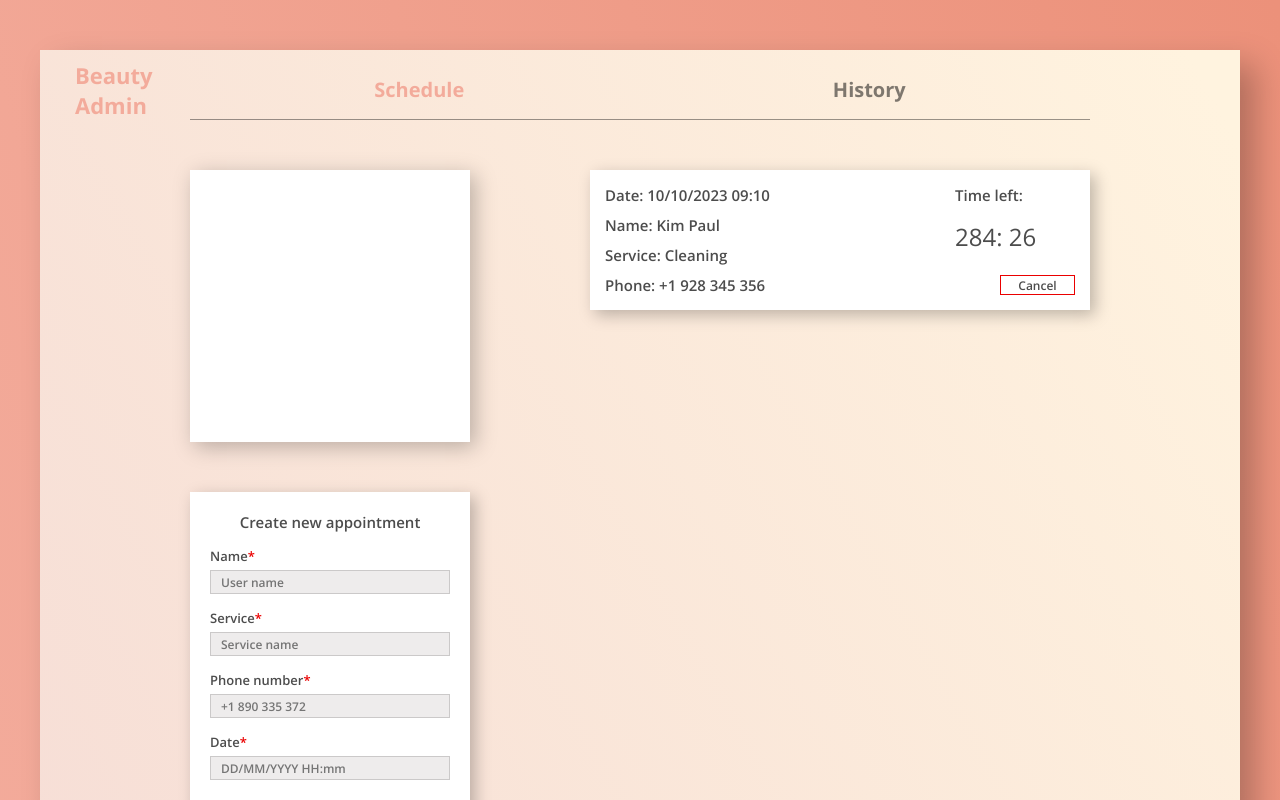
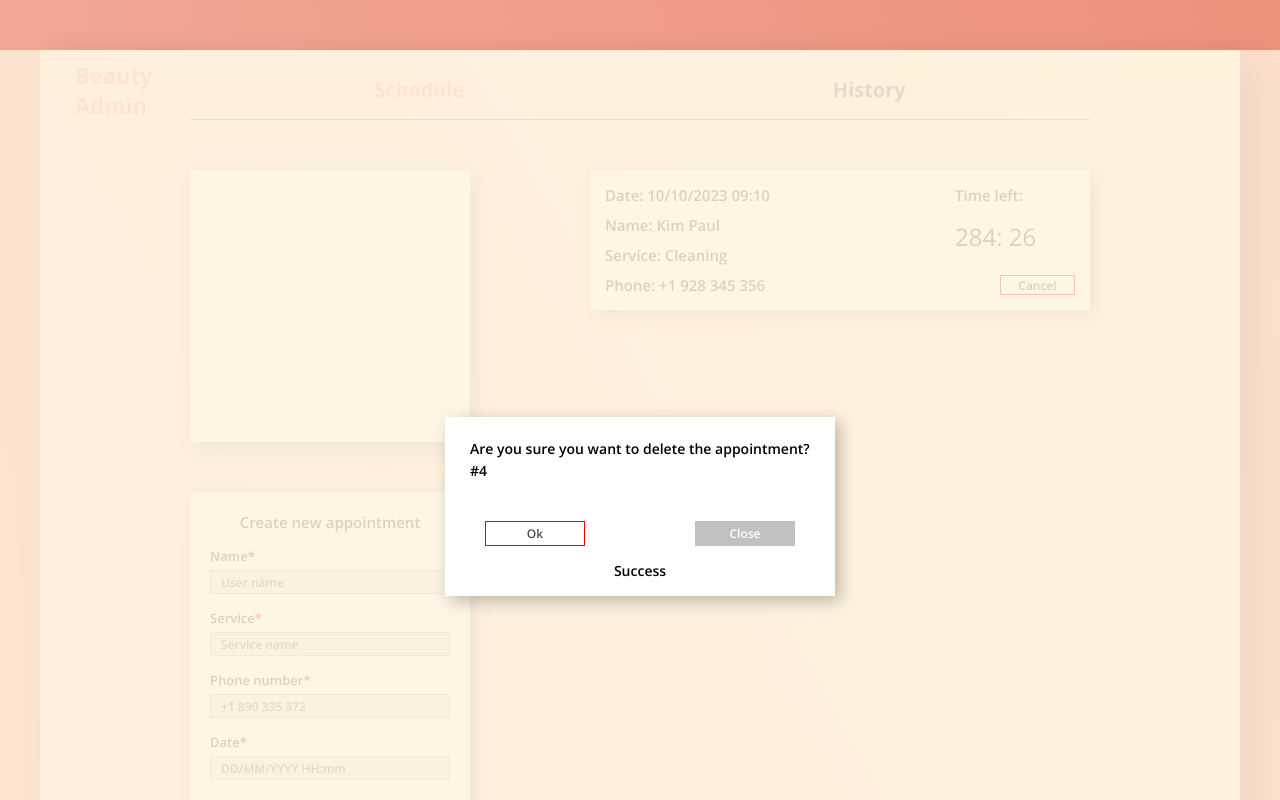
Before and after one commit to Ruslan517741/Beauty_starter, a React (Create React App) app: page / in a window 1280 px wide. Both pictures are taken after a click on the button "Cancel". Shown: the top 800 px of the page. Built offline with nearby package versions, Linux system fonts and the light colour scheme; data requests are answered from the project's data file.

Commit message:
add Portal in CancelModal

```diff
--- a/package.json
+++ b/package.json
@@ -10,11 +10,14 @@
     "@types/node": "^16.18.25",
     "@types/react": "^18.2.0",
     "@types/react-dom": "^18.2.1",
+    "@types/react-transition-group": "^4.4.7",
     "dayjs": "^1.11.10",
     "react": "^18.2.0",
     "react-dom": "^18.2.0",
     "react-scripts": "5.0.1",
+    "react-transition-group": "^4.4.5",
     "typescript": "^4.9.5",
+    "utility-types": "^3.10.0",
     "web-vitals": "^2.1.4"
   },
   "scripts": {
--- a/src/components/appointmentItem.tsx/AppointmentItem.tsx
+++ b/src/components/appointmentItem.tsx/AppointmentItem.tsx
@@ -1,34 +1,45 @@
 import { useEffect, useState } from "react";
-import { ActiveAppointment } from "../../shared/interfaces/appointment.interfaces";
-import dayjs from 'dayjs';
+import { IAppointment } from "../../shared/interfaces/appointment.interfaces";
+import dayjs from "dayjs";
+import { Optional } from "utility-types";
 
 import "./appointmentItem.scss";
+
+type AppointmentProps = Optional<IAppointment, "canceled"> & {
+	openModal: (state: boolean) => void;
+	selectId: () => void;
+};
 
 function AppointmentItem({
 	date,
 	name,
 	service,
 	phone,
-}: ActiveAppointment) {
+	canceled,
+	openModal,
+	selectId,
+}: AppointmentProps) {
 	const [timeLeft, changeTimeLeft] = useState<string | null>(null);
 
 	useEffect(() => {
 		changeTimeLeft(
 			`${dayjs(date).diff(undefined, "h")}:
-			${dayjs(date).diff(undefined, "m") % 60}`);
+			${dayjs(date).diff(undefined, "m") % 60}`
+		);
 
 		const intervalId = setInterval(() => {
 			changeTimeLeft(
 				`${dayjs(date).diff(undefined, "h")}:
-				${dayjs(date).diff(undefined, "m") % 60}`)
+				${dayjs(date).diff(undefined, "m") % 60}`
+			);
 		}, 60000);
 
 		return () => {
 			clearInterval(intervalId);
-		}
+		};
 	}, [date]);
 
-	const formattedDate = dayjs(date).format('DD/MM/YYYY HH:mm')
+	const formattedDate = dayjs(date).format("DD/MM/YYYY HH:mm");
 	return (
 		<div className="appointment">
 			<div className="appointment__info">
@@ -37,11 +48,24 @@ function AppointmentItem({
 				<span className="appointment__service">Service: {service}</span>
 				<span className="appointment__phone">Phone: {phone}</span>
 			</div>
-			<div className="appointment__time">
-				<span>Time left:</span>
-				<span className="appointment__timer">{timeLeft}</span>
-			</div>
-			<button className="appointment__cancel">Cancel</button>
+			{!canceled ? (
+				<>
+					<div className="appointment__time">
+						<span>Time left:</span>
+						<span className="appointment__timer">{timeLeft}</span>
+					</div>
+					<button
+						className="appointment__cancel"
+						onClick={() => {
+							openModal(true);
+							selectId();
+						}}
+					>
+						Cancel
+					</button>
+				</>
+			) : null}
+			{canceled ? <div className="appointment__canceled">Canceled</div> : null}
 			{/* <div className="appointment__canceled">Canceled</div> */}
 		</div>
 	);
--- a/src/components/appointmentList/AppointmentList.tsx
+++ b/src/components/appointmentList/AppointmentList.tsx
@@ -1,39 +1,57 @@
-import { useContext, useEffect } from "react";
+import { useContext, useEffect, useState } from "react";
 
 import AppointmentItem from "../appointmentItem.tsx/AppointmentItem";
 import Spinner from "../spinner/Spinner";
 import Error from "../error/Error";
+import CancelModal from "../modal/CancelModal";
+
 import { AppointmentContext } from "../../context/appointments/AppointmentsContext";
 
+function AppointmentList() {
+	const {
+		activeAppointments,
+		getActiveAppointments,
+		appointmentLoadingStatus,
+	} = useContext(AppointmentContext);
 
-function AppointmentList() {
-	const { activeAppointments, getActiveAppointments, appointmentLoadingStatus } =
-		useContext(AppointmentContext);
+	const [isOpen, setIsOpen] = useState(false);
+	const [selectedId, selectId] = useState(0);
 
 	useEffect(() => {
 		getActiveAppointments();
 	}, []);
 
-
 	if (appointmentLoadingStatus === "loading") {
-		return <Spinner/>;
-	} if (appointmentLoadingStatus === "error") {
+		return <Spinner />;
+	}
+	if (appointmentLoadingStatus === "error") {
 		return (
 			<>
-				<Error/>
-				<button	className="schedule__reload" onClick={getActiveAppointments}>
+				<Error />
+				<button className="schedule__reload" onClick={getActiveAppointments}>
 					Try to reload
 				</button>
 			</>
-		)
+		);
 	}
-
 
 	return (
 		<>
 			{activeAppointments.map((item) => {
-				return <AppointmentItem {...item} key={item.id} />;
+				return (
+					<AppointmentItem
+						{...item}
+						key={item.id}
+						openModal={setIsOpen}
+						selectId={() => selectId(item.id)}
+					/>
+				);
 			})}
+			<CancelModal
+				handleClose={setIsOpen}
+				selectedId={selectedId}
+				isOpen={isOpen}
+			/>
 		</>
 	);
 }
--- a/src/components/modal/CancelModal.tsx
+++ b/src/components/modal/CancelModal.tsx
@@ -1,19 +1,60 @@
+import Portal from "../portal/portal";
+import { useEffect, useRef } from "react";
+import { CSSTransition } from "react-transition-group";
+
 import "./modal.scss";
 
-function CancelModal() {
+interface IModalProps {
+	handleClose: (state: boolean) => void;
+	selectedId: number;
+	isOpen: boolean;
+}
+
+function CancelModal({ handleClose, selectedId, isOpen }: IModalProps) {
+	const nodeRef = useRef<HTMLDivElement>(null);
+
+	const closeOnEscapwKey = (e: KeyboardEvent): void => {
+		if (e.key === "Escape") {
+			handleClose(false);
+		}
+	};
+
+	useEffect(() => {
+		document.body.addEventListener("keydown", closeOnEscapwKey);
+
+		return () => {
+			document.body.removeEventListener("keydown", closeOnEscapwKey);
+		};
+	}, [handleClose]);
+
 	return (
-		<div className="modal">
+		<Portal>
+			<CSSTransition
+				in={isOpen}
+				timeout={{ enter: 500, exit: 500 }}
+				unmountOnExit
+				classNames="modal"
+				nodeRef={nodeRef}
+			>
+				<div className="modal" ref={nodeRef}>
 					<div className="modal__body">
 						<span className="modal__title">
-					Are you sure you want to delete the appointment?
+							Are you sure you want to delete the appointment? #{selectedId}
 						</span>
 						<div className="modal__btns">
 							<button className="modal__ok">Ok</button>
-					<button className="modal__close">Close</button>
+							<button
+								className="modal__close"
+								onClick={() => handleClose(false)}
+							>
+								Close
+							</button>
 						</div>
 						<div className="modal__status">Success</div>
 					</div>
 				</div>
+			</CSSTransition>
+		</Portal>
 	);
 }
 
--- a/src/components/modal/modal.scss
+++ b/src/components/modal/modal.scss
@@ -9,6 +9,20 @@
 	width: 100%;
 	height: 100%;
 	background: rgba(255, 243, 223, 0.8);
+	&-enter {
+		opacity: 0;
+		&-active {
+			opacity: 1;
+			transition: opacity 500ms ease-in;
+		}
+	}
+	&-exit {
+		opacity: 1;
+		&-active {
+			opacity: 0;
+			transition: opacity 500ms ease-in;
+		}
+	}
 	&__body {
 		width: 390px;
 		min-height: 120px;
--- /dev/null
+++ b/src/components/portal/portal.tsx
@@ -0,0 +1,45 @@
+import { useState, useLayoutEffect, ReactNode } from "react";
+import { createPortal } from "react-dom";
+
+interface PortalProps {
+	children: ReactNode;
+	wrapperId?: string;
+}
+
+function createWrapperAndAppendToBody(wrapperId: string) {
+	const wrapperElement = document.createElement("div");
+	wrapperElement.setAttribute("id", wrapperId);
+	// wrapperElement.setAttribute("class", "modal");
+	document.body.append(wrapperElement);
+
+	return wrapperElement;
+}
+
+function Portal({ children, wrapperId = "portal-wrapper" }: PortalProps) {
+	const [wrapperElement, setWrapperElement] = useState<HTMLElement | null>(
+		null
+	);
+
+	useLayoutEffect(() => {
+		let element = document.getElementById(wrapperId);
+		let created = false;
+
+		if (!element) {
+			created = true;
+			element = createWrapperAndAppendToBody(wrapperId);
+		}
+		setWrapperElement(element);
+
+		return () => {
+			if (created) {
+				element?.remove();
+			}
+		};
+	}, [wrapperId]);
+
+	if (wrapperElement === null) return null;
+
+	return createPortal(children, wrapperElement);
+}
+
+export default Portal;
```
Also changed, not shown: 1 other file (tests, documents, lock files or other folders). Lines whose indentation alone changed are shown as unchanged.
